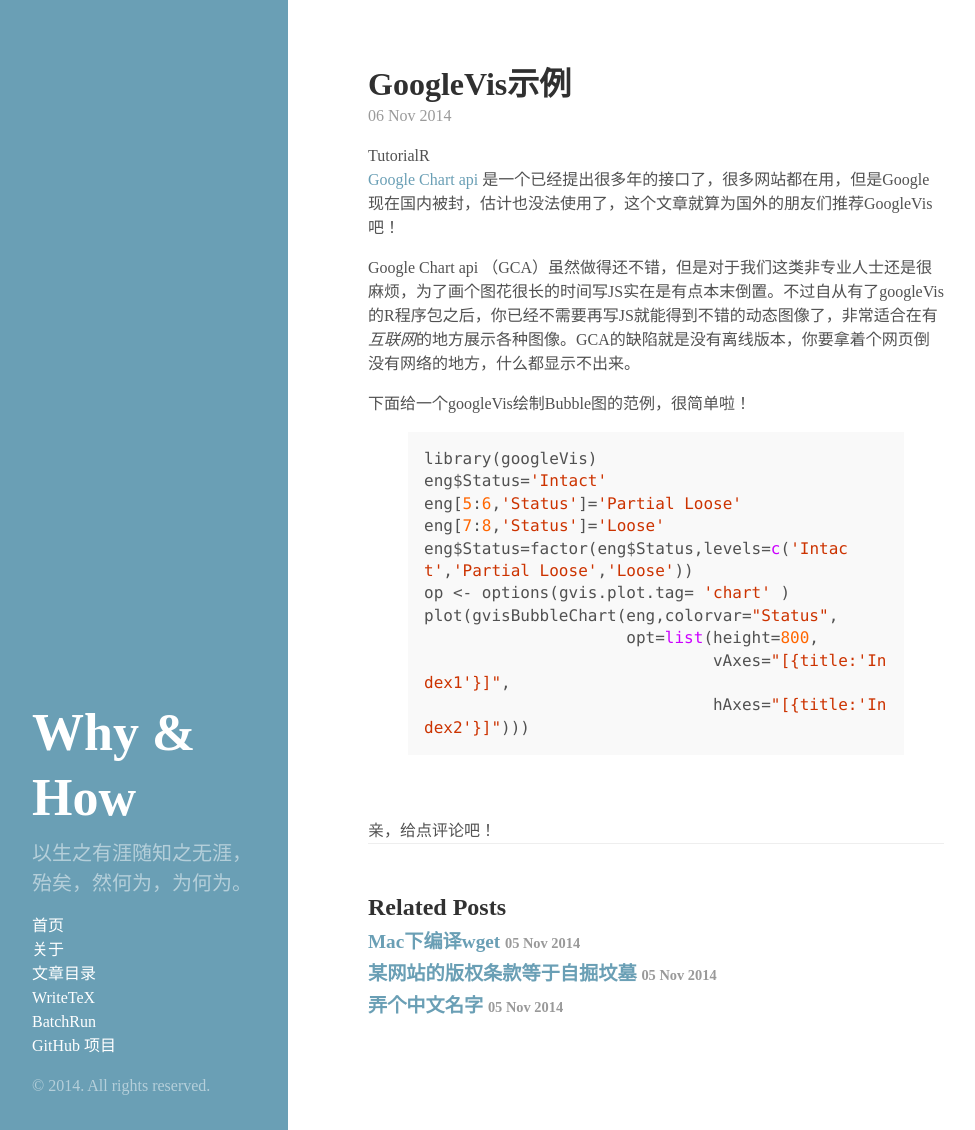
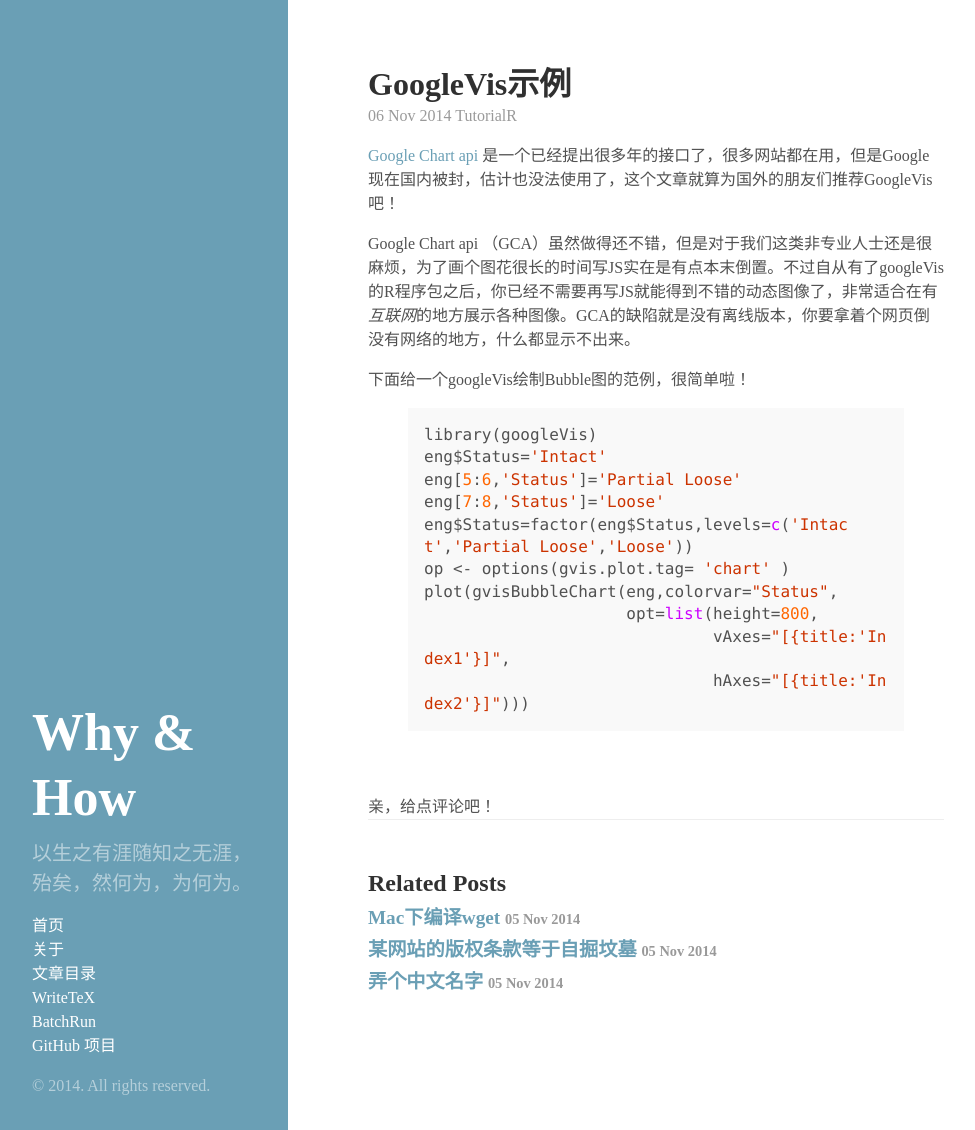
Before and after one commit to wanglongqi/wanglongqi.github.io, a Jekyll site: the page built from _posts/2014-11-06-GoogleVis.markdown, in a window 1280 px wide and 1130 px high. Shown: the whole window, without its empty margins (0-975 px from the left). Built offline with Jekyll 4.4.1, drawn with Linux system fonts in a browser that asks for light colours; comment, search, counter and statistics services are not loaded.

Commit message:
no message

```diff
--- a/_layouts/post.html
+++ b/_layouts/post.html
@@ -4,8 +4,7 @@
 
 <div class="post">
   <h1 class="post-title">{{ page.title }}</h1>
-  <span class="post-date">{{ page.date | date_to_string }}</span>
-  <span> {{page.tags}}</span>
+  <span class="post-date">{{ page.date | date_to_string }}    {{page.tags}}</span>
   {{ content }}
 </div>
 
--- a/_posts/2014-11-06-GoogleVis.markdown
+++ b/_posts/2014-11-06-GoogleVis.markdown
@@ -10,7 +10,7 @@
 - R
 ---
 <div id="BubbleChartIDf5c5b754baf"
-  style="width: 800; height: 300;">
+  style="width: 400; height: 300;">
 </div>
 [Google Chart api ](https://developers.google.com/chart/) 是一个已经提出很多年的接口了，很多网站都在用，但是Google现在国内被封，估计也没法使用了，这个文章就算为国外的朋友们推荐GoogleVis吧！
 
```
